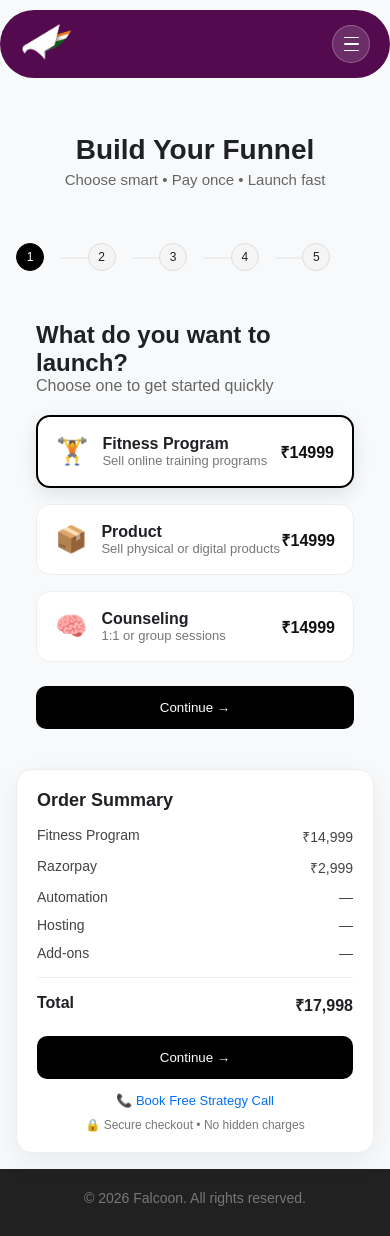
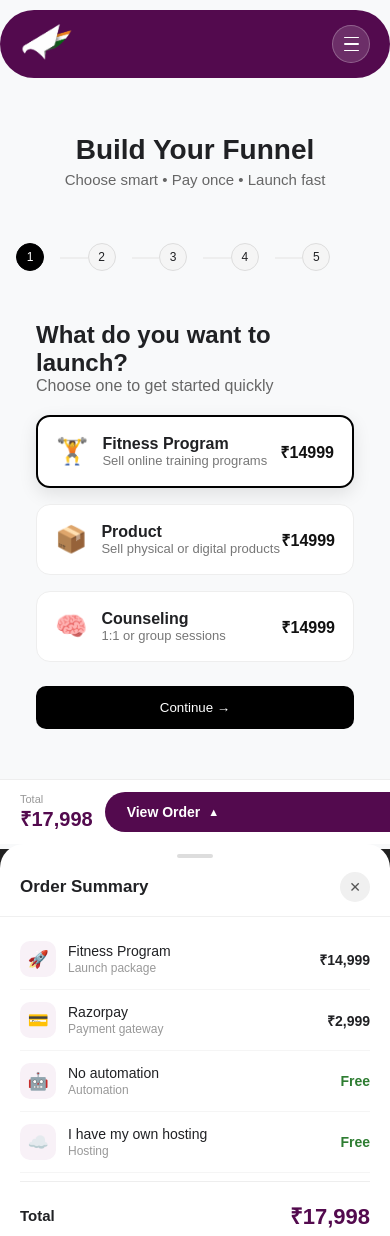
Before and after one commit to thesatishjassal/falcoonapp, a Next.js app: page /pricing in a window 390 px wide. After the commit the page ends 916 px from the top, so only its background shows below. Built offline with nearby package versions, Linux system fonts and the light colour scheme; a web font is replaced by a local one.

Commit message:
first commit

```diff
--- a/src/app/components/ordersummary.jsx
+++ b/src/app/components/ordersummary.jsx
@@ -1,61 +1,106 @@
-function fmt(price) {
-  return `₹${price.toLocaleString("en-IN")}`;
-}
+"use client";
+import { useState } from "react";
 
-export default function OrderSummary({ selections, total, onContinue }) {
-  const { launch, payment, automation, hosting, addons } = selections;
-  const addonTotal = addons.clientDashboard ? 2999 : 0;
+export default function OrderSummary({ selections, total, onContinue, isLastStep }) {
+  const [sheetOpen, setSheetOpen] = useState(false);
+
+  const rows = [
+    { icon: "🚀", label: selections.launch.label,   sub: "Launch package",   price: selections.launch.price },
+    { icon: "💳", label: selections.payment.label,  sub: "Payment gateway",  price: selections.payment.price },
+    { icon: "🤖", label: selections.automation.label || "No automation", sub: "Automation", price: selections.automation.price },
+    { icon: "☁️", label: selections.hosting.label,  sub: "Hosting",          price: selections.hosting.price },
+    ...(selections.addons.clientDashboard
+      ? [{ icon: "📊", label: "Client Dashboard", sub: "Add-on", price: 2999 }]
+      : []),
+  ];
+
+  const fmt = (n) => n === 0 ? "Free" : `₹${n.toLocaleString("en-IN")}`;
 
   return (
-    <div className="summary">
-      <h3 className="summary__title">Order Summary</h3>
+    <>
+      {/* ── Desktop sidebar (hidden on mobile) ── */}
+      <div className="summary summary--desktop">
+        <p className="summary__title">Order Summary</p>
+        <div className="summary__list">
+          {rows.map((r, i) => (
+            <div className="summary__row" key={i}>
+              <span>{r.icon} {r.label}</span>
+              <span style={{ color: r.price === 0 ? "#2e7d32" : "#202124", fontWeight: 600 }}>
+                {fmt(r.price)}
+              </span>
+            </div>
+          ))}
+        </div>
+        <div className="summary__divider" />
+        <div className="summary__total">
+          <span>Total</span>
+          <span style={{ color: "#530a4e" }}>₹{total.toLocaleString("en-IN")}</span>
+        </div>
+        <button className="summary__btn" onClick={onContinue}>
+          {isLastStep ? "Place Order 🎉" : "Continue →"}
+        </button>
+        <div className="summary__trust">🔒 Secure checkout · No hidden charges</div>
+      </div>
 
-      <div className="summary__list">
-        <div className="summary__row">
-          <span>{launch.label}</span>
-          <span>{fmt(launch.price)}</span>
+      {/* ── Mobile: fixed bottom bar + slide-up sheet ── */}
+      <div className="order-mobile-bar">
+        <div className="order-mobile-bar__total">
+          <span className="order-mobile-bar__label">Total</span>
+          <span className="order-mobile-bar__amount">₹{total.toLocaleString("en-IN")}</span>
         </div>
+        <button
+          className="order-mobile-bar__btn"
+          onClick={() => setSheetOpen(true)}
+        >
+          View Order
+          <span className={`order-mobile-bar__chevron ${sheetOpen ? "up" : ""}`}>▲</span>
+        </button>
+      </div>
 
-        <div className="summary__row">
-          <span>{payment.label}</span>
-          <span>{fmt(payment.price)}</span>
+      {/* Overlay */}
+      <div
+        className={`order-sheet-overlay ${sheetOpen ? "visible" : ""}`}
+        onClick={() => setSheetOpen(false)}
+      />
+
+      {/* Sheet */}
+      <div className={`order-sheet ${sheetOpen ? "open" : ""}`}>
+        <div className="order-sheet__pill" />
+        <div className="order-sheet__header">
+          <h3 className="order-sheet__title">Order Summary</h3>
+          <button className="order-sheet__close" onClick={() => setSheetOpen(false)}>✕</button>
         </div>
-
-        <div className="summary__row">
-          <span>Automation</span>
-          <span>{automation.price > 0 ? fmt(automation.price) : "—"}</span>
+        <div className="order-sheet__body">
+          {rows.map((r, i) => (
+            <div className="order-sheet__row" key={i}>
+              <div className="order-sheet__row-left">
+                <div className="order-sheet__row-icon">{r.icon}</div>
+                <div>
+                  <div className="order-sheet__row-label">{r.label}</div>
+                  <div className="order-sheet__row-sub">{r.sub}</div>
+                </div>
+              </div>
+              <div className={`order-sheet__row-price ${r.price === 0 ? "free" : ""}`}>
+                {fmt(r.price)}
+              </div>
+            </div>
+          ))}
+          <div className="order-sheet__divider" />
+          <div className="order-sheet__total-row">
+            <span>Total</span>
+            <span className="order-sheet__total-price">₹{total.toLocaleString("en-IN")}</span>
+          </div>
         </div>
-
-        <div className="summary__row">
-          <span>Hosting</span>
-          <span>{hosting.price > 0 ? fmt(hosting.price) : "—"}</span>
-        </div>
-
-        <div className="summary__row">
-          <span>Add-ons</span>
-          <span>{addonTotal > 0 ? fmt(addonTotal) : "—"}</span>
+        <div className="order-sheet__footer">
+          <button
+            className="order-sheet__cta"
+            onClick={() => { setSheetOpen(false); onContinue(); }}
+          >
+            {isLastStep ? "Place Order 🎉" : "Continue to Next Step →"}
+          </button>
+          <p className="order-sheet__trust">🔒 Secure checkout · No hidden charges</p>
         </div>
       </div>
-
-      <div className="summary__divider" />
-
-      <div className="summary__total">
-        <span>Total</span>
-        <span>{fmt(total)}</span>
-      </div>
-
-      <button className="summary__btn" onClick={onContinue}>
-        Continue →
-      </button>
-
-      <a
-        href="https://calendly.com/thesatishjassal/falcoon-fitness-business-strategy-call"
-        className="summary__cta"
-      >
-        📞 Book Free Strategy Call
-      </a>
-
-      <p className="summary__trust">🔒 Secure checkout • No hidden charges</p>
-    </div>
+    </>
   );
 }
--- a/src/app/globals.css
+++ b/src/app/globals.css
@@ -11,10 +11,10 @@
   --color-white: #ffffff;
 
   /* Shadows (Soft UI) */
-  --shadow-soft:
-    8px 8px 20px rgb(0 0 0 / 6%), -4px -4px 12px rgb(255 255 255 / 4%);
-  --shadow-btn:
-    4px 4px 10px rgba(0, 0, 0, 0.2), -2px -2px 6px rgba(255, 255, 255, 0.7);
+  --shadow-soft: 8px 8px 20px rgb(0 0 0 / 6%),
+    -4px -4px 12px rgb(255 255 255 / 4%);
+  --shadow-btn: 4px 4px 10px rgba(0, 0, 0, 0.2),
+    -2px -2px 6px rgba(255, 255, 255, 0.7);
 
   /* Radius */
   --radius-pill: 999px;
@@ -978,8 +978,7 @@ h3.falcoon-card__title {
   overflow: hidden;
   background: var(--falcoon-bg);
 
-  box-shadow:
-    10px 10px 25px var(--shadow-dark),
+  box-shadow: 10px 10px 25px var(--shadow-dark),
     -10px -10px 25px var(--shadow-light);
 }
 
@@ -2182,8 +2181,7 @@ body {
 
 .purpose-item__image:hover {
   transform: translateY(-4px);
-  box-shadow:
-    10px 14px 32px rgba(83, 10, 78, 0.12),
+  box-shadow: 10px 14px 32px rgba(83, 10, 78, 0.12),
     -4px -4px 14px rgba(255, 255, 255, 0.8);
 }
 
@@ -2261,8 +2259,7 @@ body {
 .about__btn:hover {
   background: #3f083a;
   transform: translateY(-2px);
-  box-shadow:
-    6px 6px 18px rgba(83, 10, 78, 0.3),
+  box-shadow: 6px 6px 18px rgba(83, 10, 78, 0.3),
     -2px -2px 8px rgba(255, 255, 255, 0.6);
 }
 
@@ -3510,9 +3507,7 @@ body.modal-open {
   height: 1.5px;
   background: var(--color-white);
   border-radius: 2px;
-  transition:
-    transform 0.35s cubic-bezier(0.4, 0, 0.2, 1),
-    opacity 0.25s ease,
+  transition: transform 0.35s cubic-bezier(0.4, 0, 0.2, 1), opacity 0.25s ease,
     width 0.25s ease;
   transform-origin: center;
 }
@@ -3546,8 +3541,7 @@ body.modal-open {
   opacity: 0;
   transform: translateY(-12px) scale(0.98);
   pointer-events: none;
-  transition:
-    opacity 0.35s cubic-bezier(0.4, 0, 0.2, 1),
+  transition: opacity 0.35s cubic-bezier(0.4, 0, 0.2, 1),
     transform 0.35s cubic-bezier(0.4, 0, 0.2, 1);
 }
 
@@ -3555,7 +3549,7 @@ body.modal-open {
   opacity: 1;
   pointer-events: all;
   padding: 8px 16px 16px;
-    transform: translateY(0)scale(1);
+  transform: translateY(0) scale(1);
   margin-top: 10px;
 }
 
@@ -3611,9 +3605,7 @@ body.modal-open {
   font-size: 14px;
   border-radius: var(--radius-pill);
   text-decoration: none;
-  transition:
-    opacity 0.2s ease,
-    transform 0.2s ease;
+  transition: opacity 0.2s ease, transform 0.2s ease;
 }
 
 .falcoon-mobile-drawer__btn:hover {
@@ -3626,6 +3618,7 @@ body.modal-open {
   .falcoon-header__cta {
     display: none;
   }
+
   .falcoon-container {
     width: 100%;
     max-width: 1200px;
@@ -3640,9 +3633,219 @@ body.modal-open {
   }
   .about__story-content p {
     font-size: 14px;
-}h2.about__story-title {
+  }
+  h2.about__story-title {
     font-size: 22px;
-}.about__story {
+  }
+  .about__story {
     padding: 30px 24px;
   }
 }
+/* ── Desktop summary: hide on mobile ── */
+.summary--desktop {
+  display: block;
+}
+
+/* ── Mobile bottom bar ── */
+.order-mobile-bar {
+  display: none;
+  position: fixed;
+  bottom: 0; left: 0; right: 0;
+  background: #fff;
+  border-top: 1px solid #eee;
+  padding: 12px 20px;
+  align-items: center;
+  justify-content: space-between;
+  z-index: 998;
+  gap: 12px;
+}
+
+.order-mobile-bar__total {
+  display: flex;
+  flex-direction: column;
+}
+.order-mobile-bar__label {
+  font-size: 11px;
+  color: #999;
+  font-weight: 500;
+}
+.order-mobile-bar__amount {
+  font-size: 20px;
+  font-weight: 700;
+  color: var(--color-primary);
+}
+
+.order-mobile-bar__btn {
+  display: flex;
+  align-items: center;
+  gap: 8px;
+  background: var(--color-primary);
+  color: #fff;
+  border: none;
+  border-radius: var(--radius-pill);
+  padding: 12px 22px;
+  font-size: 14px;
+  font-weight: 700;
+  cursor: pointer;
+  transition: var(--transition);
+  flex-shrink: 0;
+}
+.order-mobile-bar__btn:hover { background: #3f083a; }
+
+.order-mobile-bar__chevron {
+  font-size: 11px;
+  transition: transform 0.35s cubic-bezier(.4,0,.2,1);
+  display: inline-block;
+}
+.order-mobile-bar__chevron.up { transform: rotate(180deg); }
+
+/* ── Overlay ── */
+.order-sheet-overlay {
+  display: none;
+  position: fixed;
+  inset: 0;
+  background: rgba(0, 0, 0, 0);
+  z-index: 999;
+  pointer-events: none;
+  transition: background 0.35s ease;
+}
+.order-sheet-overlay.visible {
+  background: rgba(0, 0, 0, 0.4);
+  pointer-events: all;
+}
+
+/* ── Bottom Sheet ── */
+.order-sheet {
+  display: none;
+  position: fixed;
+  bottom: 0; left: 0; right: 0;
+  background: #fff;
+  border-radius: 24px 24px 0 0;
+  z-index: 1000;
+  max-height: 80vh;
+  overflow: hidden;
+  flex-direction: column;
+  transform: translateY(100%);
+  transition: transform 0.4s cubic-bezier(0.4, 0, 0.2, 1);
+}
+.order-sheet.open { transform: translateY(0); }
+
+.order-sheet__pill {
+  width: 36px; height: 4px;
+  background: #ddd;
+  border-radius: 99px;
+  margin: 10px auto 0;
+  flex-shrink: 0;
+}
+
+.order-sheet__header {
+  display: flex;
+  align-items: center;
+  justify-content: space-between;
+  padding: 14px 20px;
+  border-bottom: 1px solid #f0f0f0;
+  flex-shrink: 0;
+}
+.order-sheet__title {
+  font-size: 17px;
+  font-weight: 700;
+  color: var(--color-title);
+}
+.order-sheet__close {
+  width: 30px; height: 30px;
+  border-radius: 50%;
+  background: #f0f0f0;
+  border: none;
+  font-size: 14px;
+  cursor: pointer;
+  display: flex; align-items: center; justify-content: center;
+  color: #555;
+  transition: var(--transition);
+}
+.order-sheet__close:hover { background: #e0e0e0; }
+
+.order-sheet__body {
+  overflow-y: auto;
+  padding: 12px 20px;
+  flex: 1;
+}
+
+.order-sheet__row {
+  display: flex;
+  align-items: center;
+  justify-content: space-between;
+  padding: 12px 0;
+  border-bottom: 1px solid #f5f5f5;
+}
+.order-sheet__row:last-of-type { border-bottom: none; }
+
+.order-sheet__row-left {
+  display: flex;
+  align-items: center;
+  gap: 12px;
+}
+.order-sheet__row-icon {
+  width: 36px; height: 36px;
+  border-radius: 10px;
+  background: #f8f1f7;
+  display: flex; align-items: center; justify-content: center;
+  font-size: 17px;
+  flex-shrink: 0;
+}
+.order-sheet__row-label { font-size: 14px; font-weight: 500; color: var(--color-title); }
+.order-sheet__row-sub   { font-size: 12px; color: #999; margin-top: 2px; }
+.order-sheet__row-price { font-size: 14px; font-weight: 700; color: var(--color-title); }
+.order-sheet__row-price.free { color: #2e7d32; }
+
+.order-sheet__divider { height: 1px; background: #eee; margin: 8px 0; }
+
+.order-sheet__total-row {
+  display: flex;
+  justify-content: space-between;
+  align-items: center;
+  padding: 10px 0 4px;
+  font-size: 15px;
+  font-weight: 600;
+  color: var(--color-title);
+}
+.order-sheet__total-price {
+  font-size: 22px;
+  font-weight: 700;
+  color: var(--color-primary);
+}
+
+.order-sheet__footer {
+  padding: 14px 20px 20px;
+  border-top: 1px solid #f0f0f0;
+  flex-shrink: 0;
+}
+.order-sheet__cta {
+  width: 100%;
+  padding: 15px;
+  background: var(--color-primary);
+  color: #fff;
+  border: none;
+  border-radius: var(--radius-pill);
+  font-size: 15px;
+  font-weight: 700;
+  cursor: pointer;
+  transition: var(--transition);
+}
+.order-sheet__cta:hover { background: #3f083a; transform: translateY(-1px); }
+.order-sheet__trust {
+  text-align: center;
+  font-size: 12px;
+  color: #999;
+  margin-top: 10px;
+}
+
+/* ── Mobile breakpoint ── */
+@media (max-width: 768px) {
+  .summary--desktop { display: none; }
+  .order-mobile-bar { display: flex; }
+  .order-sheet-overlay { display: block; }
+  .order-sheet { display: flex; }
+
+  /* padding so content doesn't hide behind fixed bar */
+  .checkout { padding-bottom: 80px; }
+}
```
Lines whose indentation alone changed are shown as unchanged.
